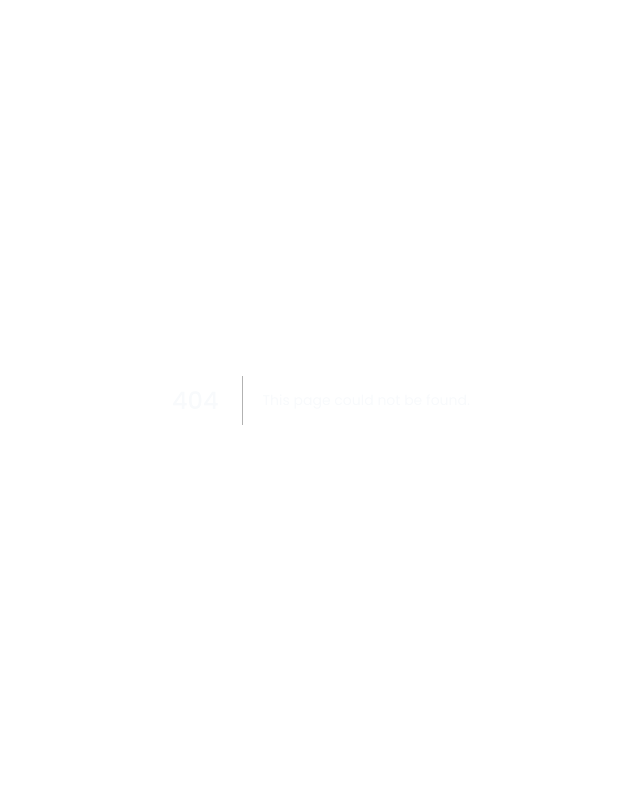
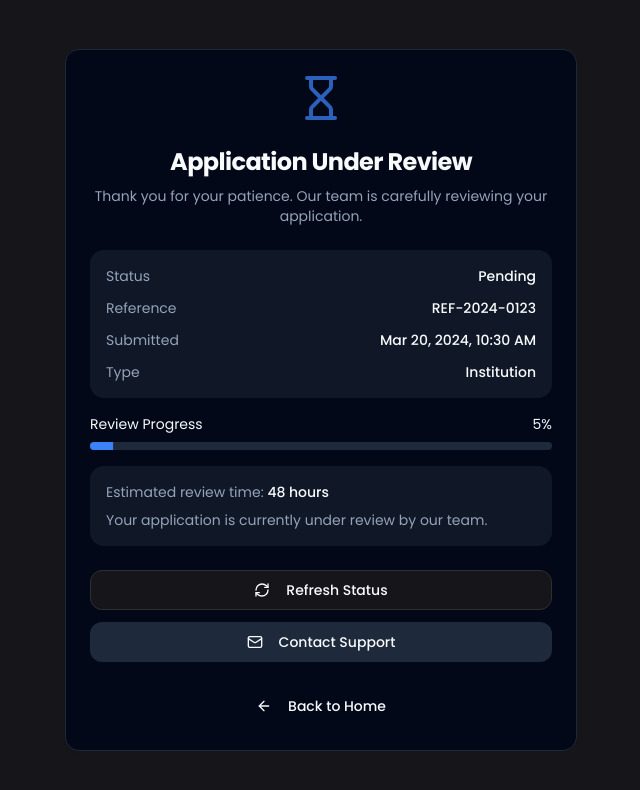
Before and after one commit to SinghAstra/Manual-Auth-Email-X, a Next.js app: page /auth/pending-approval in a window 1280 px wide. Before the commit this address had no page. Shown: the top 790 px of the page, without its empty margins (319-959 px from the left). Built offline with nearby package versions, Linux system fonts and the light colour scheme.

Commit message:
Waiting Screen for Admin Approval

```diff
--- /dev/null
+++ b/app/(auth)/auth/pending-approval/page.tsx
@@ -0,0 +1,183 @@
+"use client";
+
+import { Button } from "@/components/ui/button";
+import {
+  Card,
+  CardContent,
+  CardDescription,
+  CardFooter,
+  CardHeader,
+  CardTitle,
+} from "@/components/ui/card";
+import { Progress } from "@/components/ui/progress";
+import { useToast } from "@/hooks/use-toast";
+import { ApprovalStatus, getApprovalStatus } from "@/lib/data/approval-status";
+import { format } from "date-fns";
+import { ArrowLeft, Hourglass, Mail, RefreshCw } from "lucide-react";
+import Link from "next/link";
+import { useEffect, useState } from "react";
+
+const PendingApprovalPage = () => {
+  const [status, setStatus] = useState<ApprovalStatus | null>(null);
+  const [isLoading, setIsLoading] = useState(true);
+  const [progress, setProgress] = useState(0);
+  const { toast } = useToast();
+
+  const fetchStatus = async () => {
+    try {
+      setIsLoading(true);
+      const data = await getApprovalStatus();
+      setStatus(data);
+    } catch (error) {
+      toast({
+        title: "Error",
+        description: "Failed to fetch approval status. Please try again.",
+        variant: "destructive",
+      });
+    } finally {
+      setIsLoading(false);
+    }
+  };
+
+  useEffect(() => {
+    fetchStatus();
+  }, []);
+
+  useEffect(() => {
+    const timer = setInterval(() => {
+      setProgress((oldProgress) => {
+        const newProgress = Math.min(oldProgress + 1, 100);
+        if (newProgress === 100) {
+          clearInterval(timer);
+        }
+        return newProgress;
+      });
+    }, 1000);
+
+    return () => clearInterval(timer);
+  }, []);
+
+  const handleRefresh = async () => {
+    setProgress(0);
+    await fetchStatus();
+  };
+
+  const handleContactSupport = () => {
+    toast({
+      title: "Support Request Sent",
+      description: "Our team will contact you shortly via email.",
+    });
+  };
+
+  return (
+    <div className="min-h-screen bg-background flex items-center justify-center p-4">
+      <Card className="w-full max-w-lg">
+        <CardHeader className="space-y-2">
+          <div className="flex justify-center mb-4">
+            <Hourglass className="h-12 w-12 text-primary animate-pulse" />
+          </div>
+          <CardTitle className="text-2xl font-bold text-center">
+            Application Under Review
+          </CardTitle>
+          <CardDescription className="text-center">
+            Thank you for your patience. Our team is carefully reviewing your
+            application.
+          </CardDescription>
+        </CardHeader>
+
+        <CardContent className="space-y-6">
+          {isLoading ? (
+            <div className="space-y-4">
+              <div className="h-4 bg-muted animate-pulse rounded" />
+              <div className="h-4 bg-muted animate-pulse rounded w-3/4" />
+              <div className="h-4 bg-muted animate-pulse rounded w-1/2" />
+            </div>
+          ) : (
+            status && (
+              <>
+                <div className="space-y-4">
+                  <div className="bg-muted/50 p-4 rounded-lg space-y-3">
+                    <div className="flex justify-between text-sm">
+                      <span className="text-muted-foreground">Status</span>
+                      <span className="font-medium capitalize">
+                        {status.status}
+                      </span>
+                    </div>
+                    <div className="flex justify-between text-sm">
+                      <span className="text-muted-foreground">Reference</span>
+                      <span className="font-medium">{status.reference}</span>
+                    </div>
+                    <div className="flex justify-between text-sm">
+                      <span className="text-muted-foreground">Submitted</span>
+                      <span className="font-medium">
+                        {format(new Date(status.submissionDate), "PPp")}
+                      </span>
+                    </div>
+                    <div className="flex justify-between text-sm">
+                      <span className="text-muted-foreground">Type</span>
+                      <span className="font-medium capitalize">
+                        {status.type}
+                      </span>
+                    </div>
+                  </div>
+
+                  <div className="space-y-2">
+                    <div className="flex justify-between text-sm">
+                      <span>Review Progress</span>
+                      <span>{progress}%</span>
+                    </div>
+                    <Progress value={progress} className="h-2" />
+                  </div>
+
+                  <div className="bg-secondary/50 p-4 rounded-lg">
+                    <p className="text-sm text-muted-foreground">
+                      Estimated review time:{" "}
+                      <span className="font-medium text-foreground">
+                        {status.estimatedTime}
+                      </span>
+                    </p>
+                    {status.notes && (
+                      <p className="text-sm text-muted-foreground mt-2">
+                        {status.notes}
+                      </p>
+                    )}
+                  </div>
+                </div>
+
+                <div className="flex flex-col space-y-3">
+                  <Button
+                    variant="outline"
+                    onClick={handleRefresh}
+                    className="w-full"
+                  >
+                    <RefreshCw className="mr-2 h-4 w-4" />
+                    Refresh Status
+                  </Button>
+                  <Button
+                    variant="secondary"
+                    onClick={handleContactSupport}
+                    className="w-full"
+                  >
+                    <Mail className="mr-2 h-4 w-4" />
+                    Contact Support
+                  </Button>
+                </div>
+              </>
+            )
+          )}
+        </CardContent>
+
+        <CardFooter className="flex justify-center">
+          <Link href="/">
+            <Button variant="ghost">
+              <ArrowLeft className="mr-2 h-4 w-4" />
+              Back to Home
+            </Button>
+          </Link>
+        </CardFooter>
+      </Card>
+    </div>
+  );
+};
+
+export default PendingApprovalPage;
--- /dev/null
+++ b/components/ui/progress.tsx
@@ -0,0 +1,28 @@
+"use client"
+
+import * as React from "react"
+import * as ProgressPrimitive from "@radix-ui/react-progress"
+
+import { cn } from "@/lib/utils"
+
+const Progress = React.forwardRef<
+  React.ElementRef<typeof ProgressPrimitive.Root>,
+  React.ComponentPropsWithoutRef<typeof ProgressPrimitive.Root>
+>(({ className, value, ...props }, ref) => (
+  <ProgressPrimitive.Root
+    ref={ref}
+    className={cn(
+      "relative h-4 w-full overflow-hidden rounded-full bg-secondary",
+      className
+    )}
+    {...props}
+  >
+    <ProgressPrimitive.Indicator
+      className="h-full w-full flex-1 bg-primary transition-all"
+      style={{ transform: `translateX(-${100 - (value || 0)}%)` }}
+    />
+  </ProgressPrimitive.Root>
+))
+Progress.displayName = ProgressPrimitive.Root.displayName
+
+export { Progress }
--- /dev/null
+++ b/lib/data/approval-status.ts
@@ -0,0 +1,25 @@
+export type ApprovalStatus = {
+  status: "pending" | "approved" | "rejected";
+  submissionDate: string;
+  estimatedTime: string;
+  type: "institution" | "corporate";
+  reference: string;
+  lastUpdated: string;
+  notes?: string;
+};
+
+// Simulated API response
+export const getApprovalStatus = async (): Promise<ApprovalStatus> => {
+  // Simulate API delay
+  await new Promise((resolve) => setTimeout(resolve, 1000));
+
+  return {
+    status: "pending",
+    submissionDate: "2024-03-20T10:30:00Z",
+    estimatedTime: "48 hours",
+    type: "institution",
+    reference: "REF-2024-0123",
+    lastUpdated: "2024-03-20T10:30:00Z",
+    notes: "Your application is currently under review by our team.",
+  };
+};
--- a/package.json
+++ b/package.json
@@ -12,12 +12,14 @@
     "@hookform/resolvers": "^3.9.1",
     "@radix-ui/react-checkbox": "^1.1.2",
     "@radix-ui/react-label": "^2.1.0",
+    "@radix-ui/react-progress": "^1.1.0",
     "@radix-ui/react-select": "^2.1.2",
     "@radix-ui/react-slot": "^1.1.0",
     "@radix-ui/react-toast": "^1.2.2",
     "@radix-ui/react-tooltip": "^1.1.4",
     "class-variance-authority": "^0.7.0",
     "clsx": "^2.1.1",
+    "date-fns": "^4.1.0",
     "framer-motion": "^11.11.17",
     "lucide-react": "^0.460.0",
     "next": "15.0.3",
```
Also changed, not shown: 1 other file (tests, documents, lock files or other folders).
